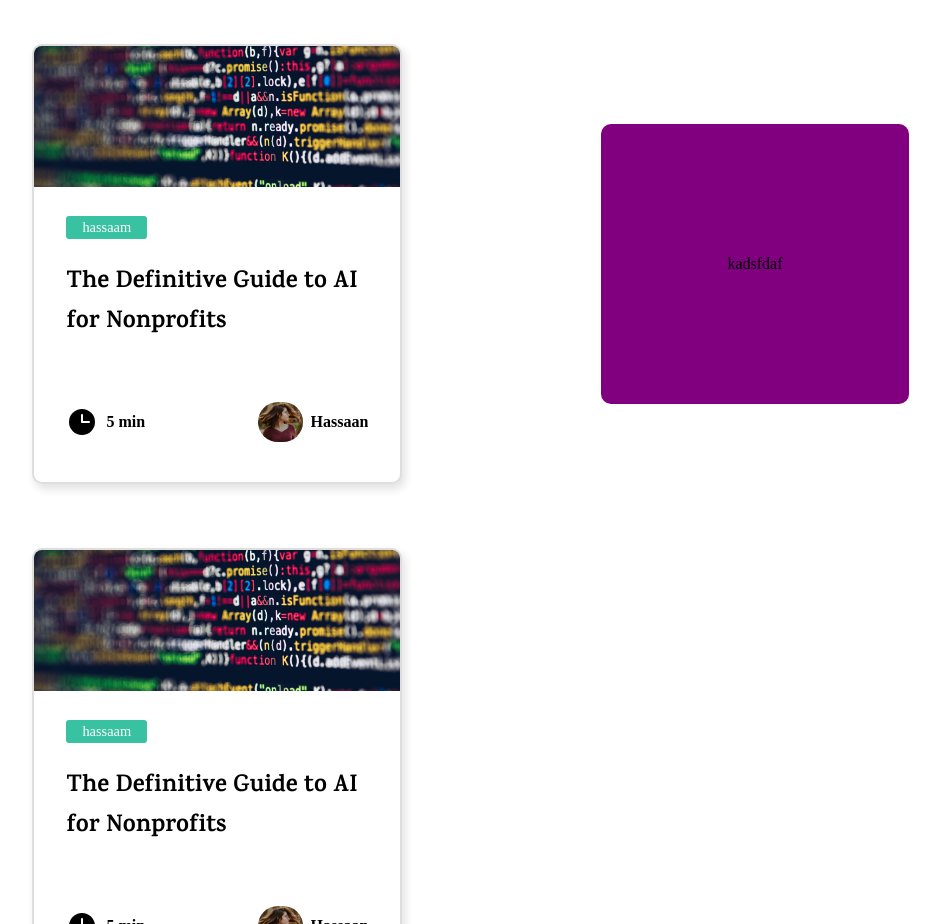
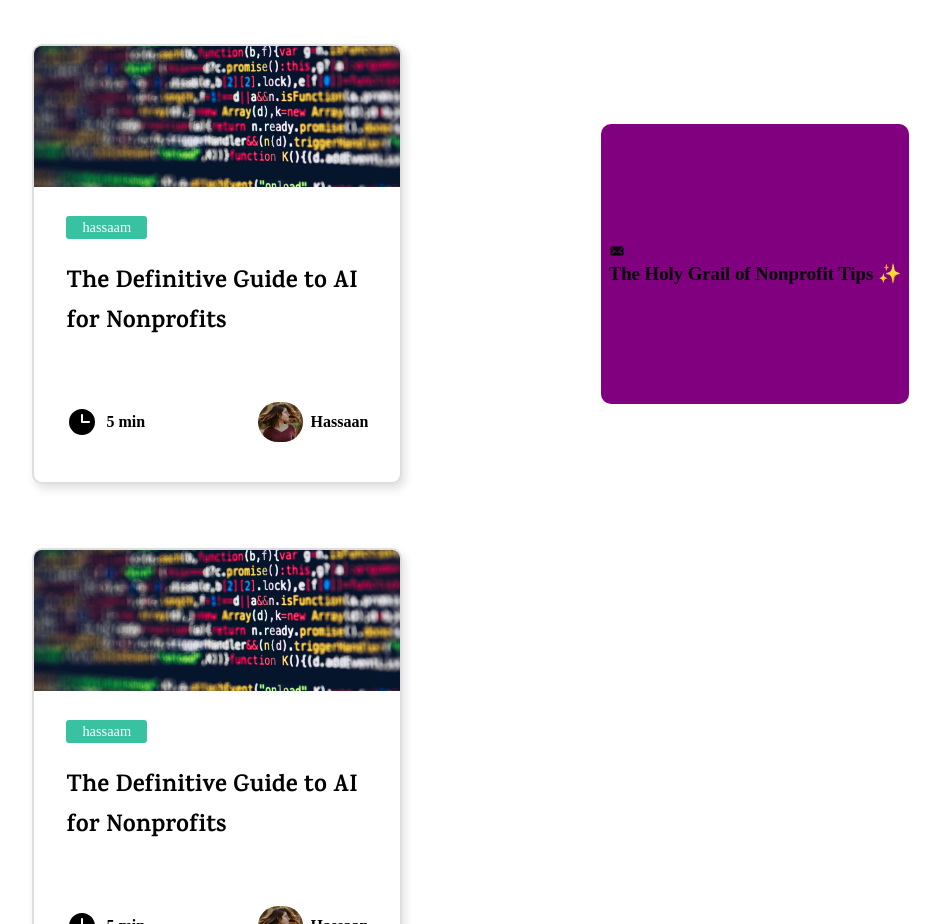
Before and after one commit to hassaammgl/mern-blog-client, a React (Vite) app: page / in a window 1280 px wide. Shown: the part 1620-2544 px from the top of the page, without its empty margins (253-1193 px from the left). Built offline with nearby package versions, Linux system fonts and the light colour scheme; a web font is replaced by a local one.

Commit message:
dsafdafs

```diff
--- a/src/components/Blog.jsx
+++ b/src/components/Blog.jsx
@@ -1,4 +1,5 @@
 import React from "react";
+import { IoIosMail } from "react-icons/io";
 import BlogContainer from "./BlogContainer";
 
 const Blog = () => {
@@ -13,7 +14,14 @@ const Blog = () => {
           <BlogContainer />
           <BlogContainer />
         </div>
-        <div className="bloog">kadsfdaf</div>
+        <div className="bloog">
+          <div className="message">
+            <div className="msg">
+              <IoIosMail />
+            </div>
+            <h3>The Holy Grail of Nonprofit Tips ✨</h3>
+          </div>
+        </div>
       </div>
     </>
   );
```
